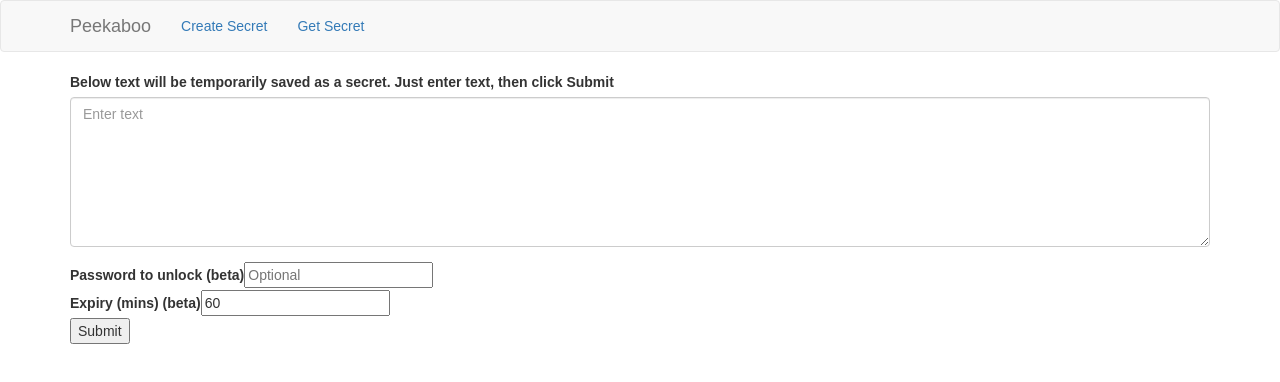
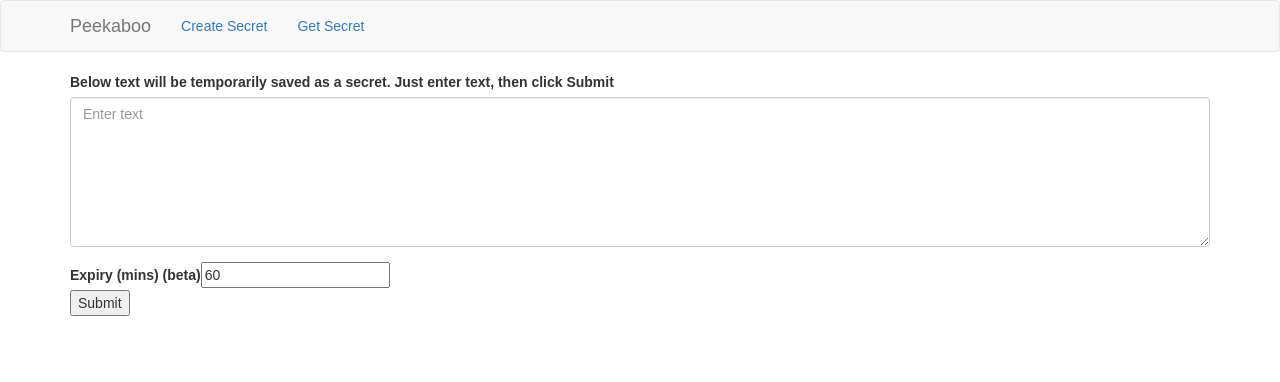
Before and after one commit to leonj1/peekaboo-ui, a React (Create React App) app: page / in a window 1280 px wide. Shown: the top 382 px of the page. Built offline with nearby package versions, Linux system fonts and the light colour scheme.

Commit message:
Hiding password field until GetSecret supports it

```diff
--- a/src/CreateSecret.js
+++ b/src/CreateSecret.js
@@ -15,6 +15,18 @@ class CreateSecret extends Component {
 		this.handlePasswordChange = this.handlePasswordChange.bind(this);
 		this.handleExpiryChange = this.handleExpiryChange.bind(this);
 		this.handleSubmit = this.handleSubmit.bind(this);
+	}
+
+	renderPasswordPrompt(){
+	    // disabling until GetSecret supports prompting user
+	    if(true === false) {
+	        return (
+                <div>
+                    <label>Password to unlock (beta) </label>
+                    <input value={ this.state.password } onChange={ this.handlePasswordChange } type="password" placeholder="Optional" />
+                </div>
+            )
+        }
     }
 
 	renderGeneratedToken() {
@@ -57,10 +69,7 @@ class CreateSecret extends Component {
                     />
                   </FormGroup>
                 </form>
-				<div>
-					<label>Password to unlock (beta) </label>
-					<input value={ this.state.password } onChange={ this.handlePasswordChange } type="password" placeholder="Optional" />
-				</div>
+                {this.renderPasswordPrompt()}
 				<div>
 					<label>Expiry (mins) (beta) </label>
 					<input value={ this.state.expiryMinutes } onChange={ this.handleExpiryChange } type="number" />
```
Lines whose indentation alone changed are shown as unchanged.
